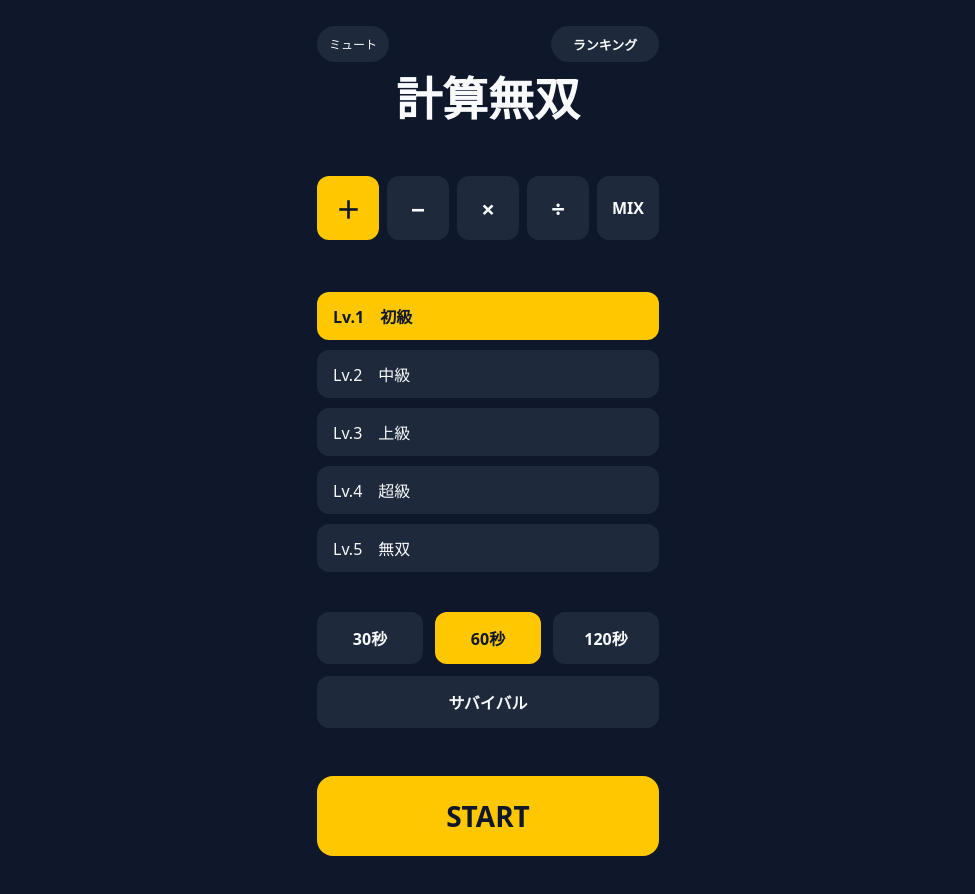
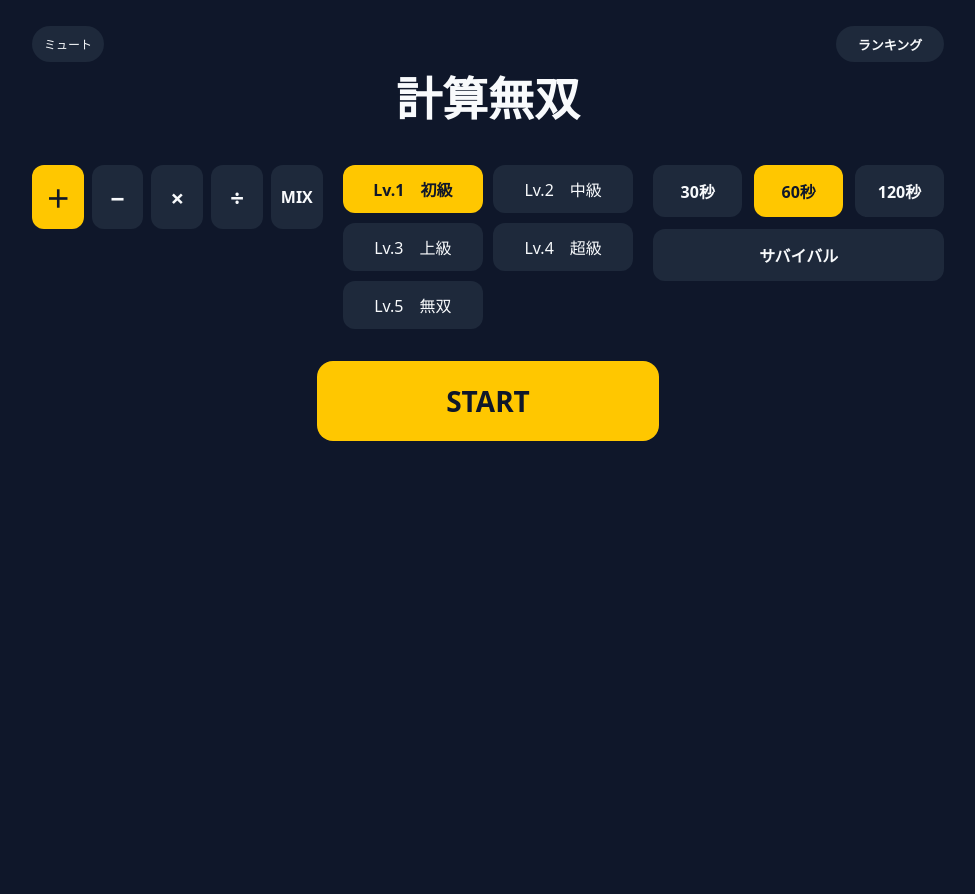
Before and after one commit to Ke-san0705/Ke-sangame, a React (Vite) app: page / in a window 1280 px wide. Shown: the top 894 px of the page, without its empty margins (152-1127 px from the left). After the commit the page ends 800 px from the top, so only its background shows below. Built offline with nearby package versions, Linux system fonts and the light colour scheme.

Commit message:
Arrange desktop difficulty options in a grid

```diff
--- a/src/styles.css
+++ b/src/styles.css
@@ -135,6 +135,42 @@ button[aria-pressed="true"],
   font-weight: 700;
 }
 
+@media (min-width: 768px) {
+  .top-screen {
+    display: grid;
+    grid-template-columns: repeat(3, minmax(0, 1fr));
+    align-items: start;
+    gap: 32px 20px;
+    max-inline-size: 960px;
+  }
+
+  .top-header,
+  .start-button {
+    grid-column: 1 / -1;
+  }
+
+  .operation-options,
+  .level-options,
+  .duration-options,
+  .start-button {
+    margin-block-start: 0;
+  }
+
+  .level-options {
+    grid-template-columns: repeat(2, minmax(0, 1fr));
+  }
+
+  .level-options button {
+    padding-inline: 8px;
+    text-align: center;
+  }
+
+  .start-button {
+    justify-self: center;
+    max-inline-size: 342px;
+  }
+}
+
 .secondary-screen {
   max-inline-size: 390px;
   margin-inline: auto;
```
